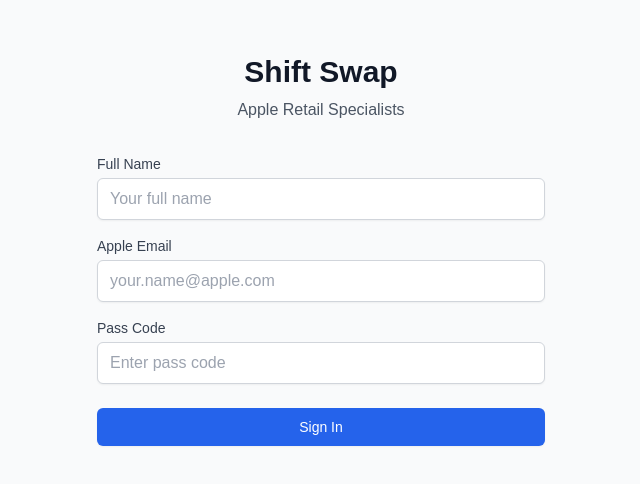
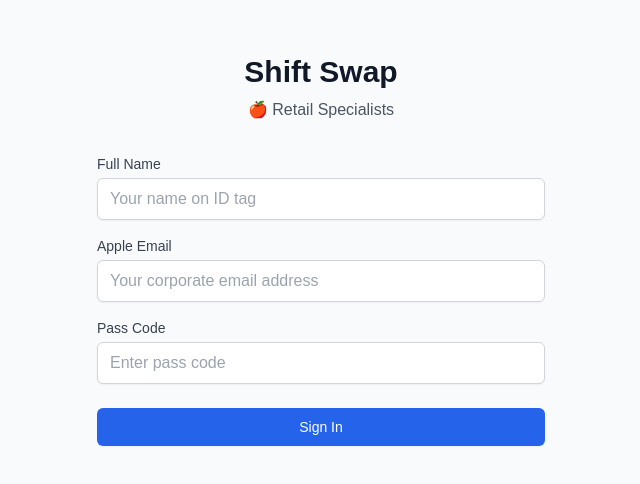
Before and after one commit to lootster/shift-swap-app, a Next.js app: page / in a window 1280 px wide. Shown: the part 150-634 px from the top of the page, without its empty margins (319-959 px from the left). Built offline with nearby package versions, Linux system fonts and the light colour scheme.

Commit message:
Update login page UI with emoji and improved placeholders

```diff
--- a/src/app/page.tsx
+++ b/src/app/page.tsx
@@ -48,7 +48,7 @@
       <div className="max-w-md w-full space-y-8">
         <div className="text-center">
           <h1 className="text-3xl font-bold text-gray-900">Shift Swap</h1>
-          <p className="mt-2 text-gray-600">Apple Retail Specialists</p>
+          <p className="mt-2 text-gray-600">🍎 Retail Specialists</p>
         </div>
 
         <form className="mt-8 space-y-6" onSubmit={handleLogin}>
@@ -68,7 +68,7 @@
                 value={fullName}
                 onChange={(e) => setFullName(e.target.value)}
                 className="mt-1 block w-full px-3 py-2 border border-gray-300 rounded-md shadow-sm focus:outline-none focus:ring-blue-500 focus:border-blue-500"
-                placeholder="Your full name"
+                placeholder="Your name on ID tag"
               />
             </div>
 
@@ -87,7 +87,7 @@
                 value={email}
                 onChange={(e) => setEmail(e.target.value)}
                 className="mt-1 block w-full px-3 py-2 border border-gray-300 rounded-md shadow-sm focus:outline-none focus:ring-blue-500 focus:border-blue-500"
-                placeholder="your.name@apple.com"
+                placeholder="Your corporate email address"
               />
             </div>
 
```
